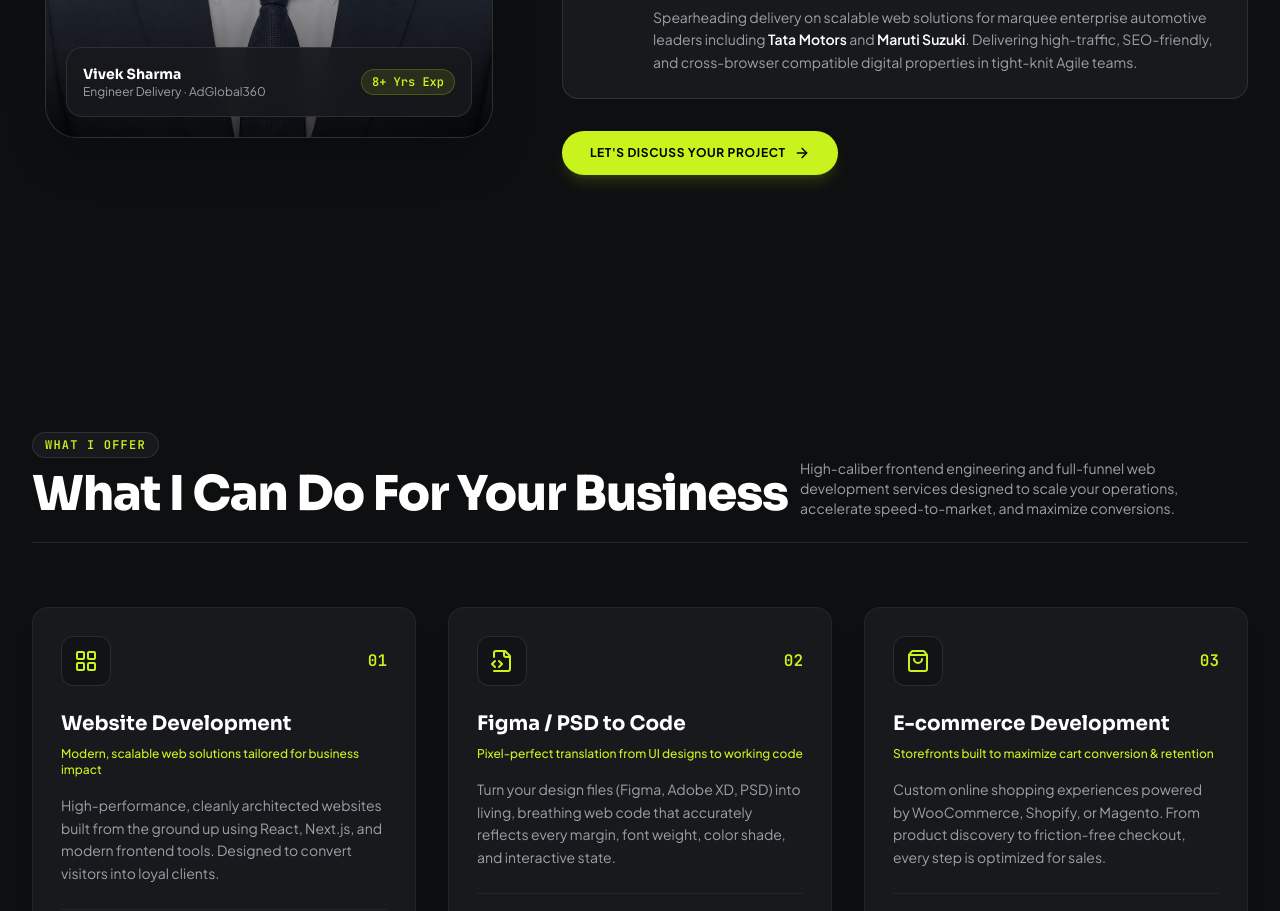
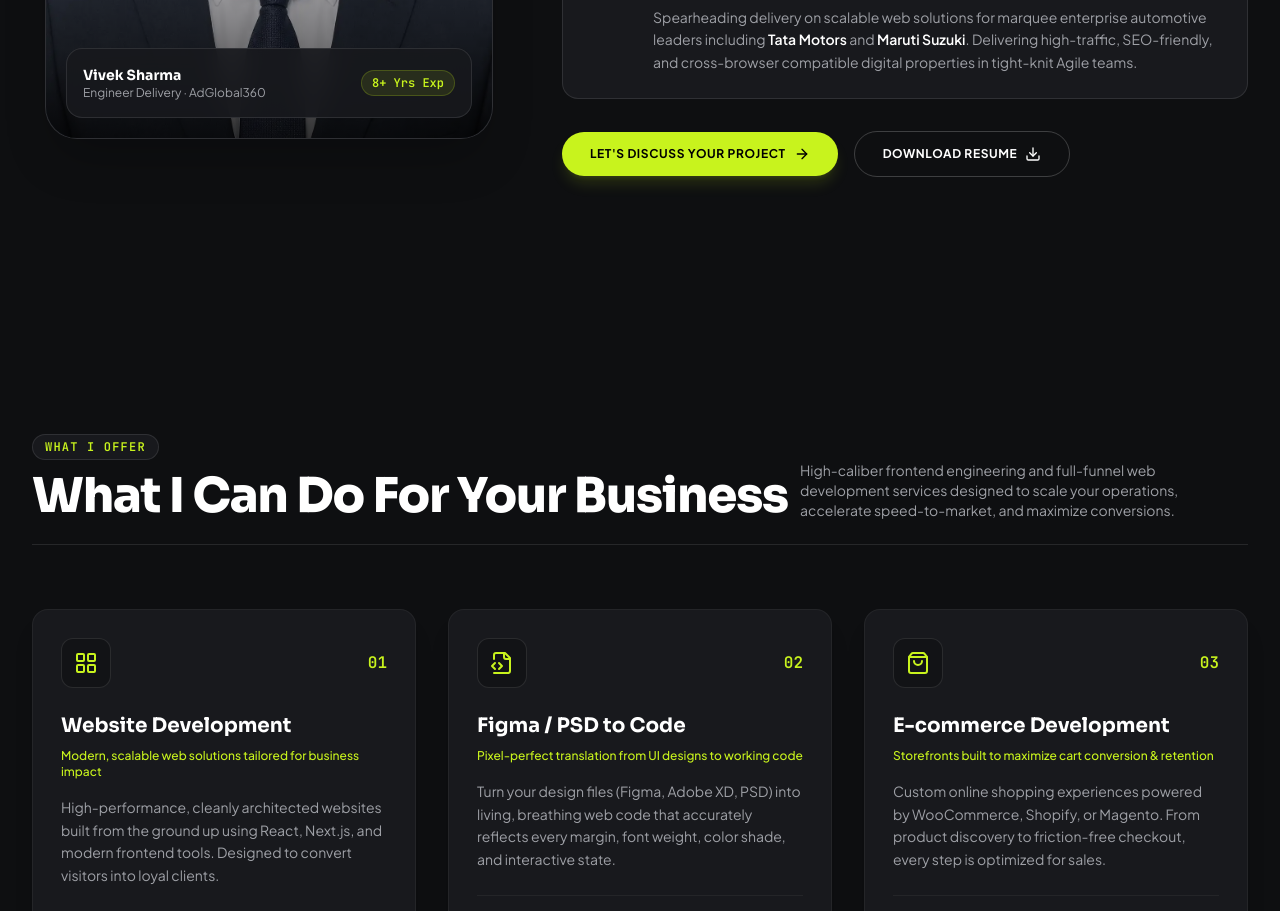
Before and after one commit to viveksharma895/React_Portfolio, a React (Vite) app: page / in a window 1280 px wide. Shown: the part 1800-2711 px from the top of the page. Built offline with nearby package versions, Linux system fonts and the light colour scheme.

Commit message:
resume update

```diff
--- a/index.html
+++ b/index.html
@@ -60,8 +60,8 @@
     <meta property="og:image" content="https://viveksharmacoder.in/og-image.jpg" />
     <meta property="og:image:secure_url" content="https://viveksharmacoder.in/og-image.jpg" />
     <meta property="og:image:type" content="image/jpeg" />
-    <meta property="og:image:width" content="1200" />
-    <meta property="og:image:height" content="630" />
+    <meta property="og:image:width" content="1085" />
+    <meta property="og:image:height" content="1450" />
     <meta property="og:image:alt" content="Vivek Sharma – Frontend Engineer Delivery" />
 
     <!-- Twitter / X Card -->
@@ -122,8 +122,8 @@
             "image": {
               "@type": "ImageObject",
               "url": "https://viveksharmacoder.in/og-image.jpg",
-              "width": 1200,
-              "height": 630
+              "width": 1085,
+              "height": 1450
             },
             "email": "mailto:sharma.vivek895@gmail.com",
             "telephone": "+919717679664",
--- a/src/components/About.tsx
+++ b/src/components/About.tsx
@@ -1,5 +1,5 @@
 import React from 'react';
-import { Briefcase, MapPin, ArrowRight } from 'lucide-react';
+import { Briefcase, MapPin, ArrowRight, Download } from 'lucide-react';
 
 interface AboutProps {
   onContactClick: () => void;
@@ -180,6 +180,14 @@ export const About: React.FC<AboutProps> = ({ onContactClick }) => {
                 <span>Let's Discuss Your Project</span>
                 <ArrowRight className="w-4 h-4" />
               </button>
+              <a
+                href="/Vivek_Sharma_Engineer_Delivery.docx"
+                download="Vivek_Sharma_Engineer_Delivery.docx"
+                className="inline-flex items-center gap-2 px-7 py-3.5 text-xs font-bold uppercase tracking-wider text-white bg-transparent border border-white/20 hover:border-[#c8f31d] hover:text-[#c8f31d] rounded-full transition-all"
+              >
+                <span>Download Resume</span>
+                <Download className="w-4 h-4" />
+              </a>
             </div>
           </div>
         </div>
```
Also changed, not shown: public/og-image.jpg, 1 other file (tests, documents, lock files or other folders).
